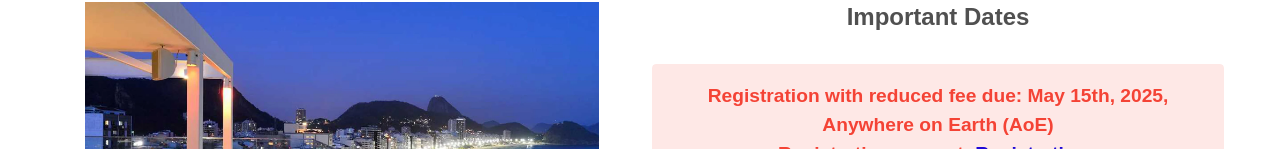
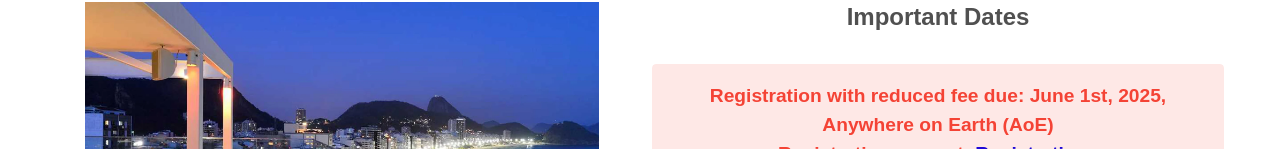
Before and after one commit to Fusion2025/web, a Nuxt app: page / in a window 1280 px wide. Shown: the part 651-800 px from the top of the page. Built offline with nearby package versions, Linux system fonts and the light colour scheme.

Commit message:
Update index.vue - date fixed

```diff
--- a/pages/index.vue
+++ b/pages/index.vue
@@ -26,7 +26,7 @@
           color="red"
         >
           <p>
-            Registration with reduced fee due: May 15th, 2025, Anywhere on Earth (AoE)
+            Registration with reduced fee due: June 1st, 2025, Anywhere on Earth (AoE)
           </p>
           <p>
             Registration open at:
```
